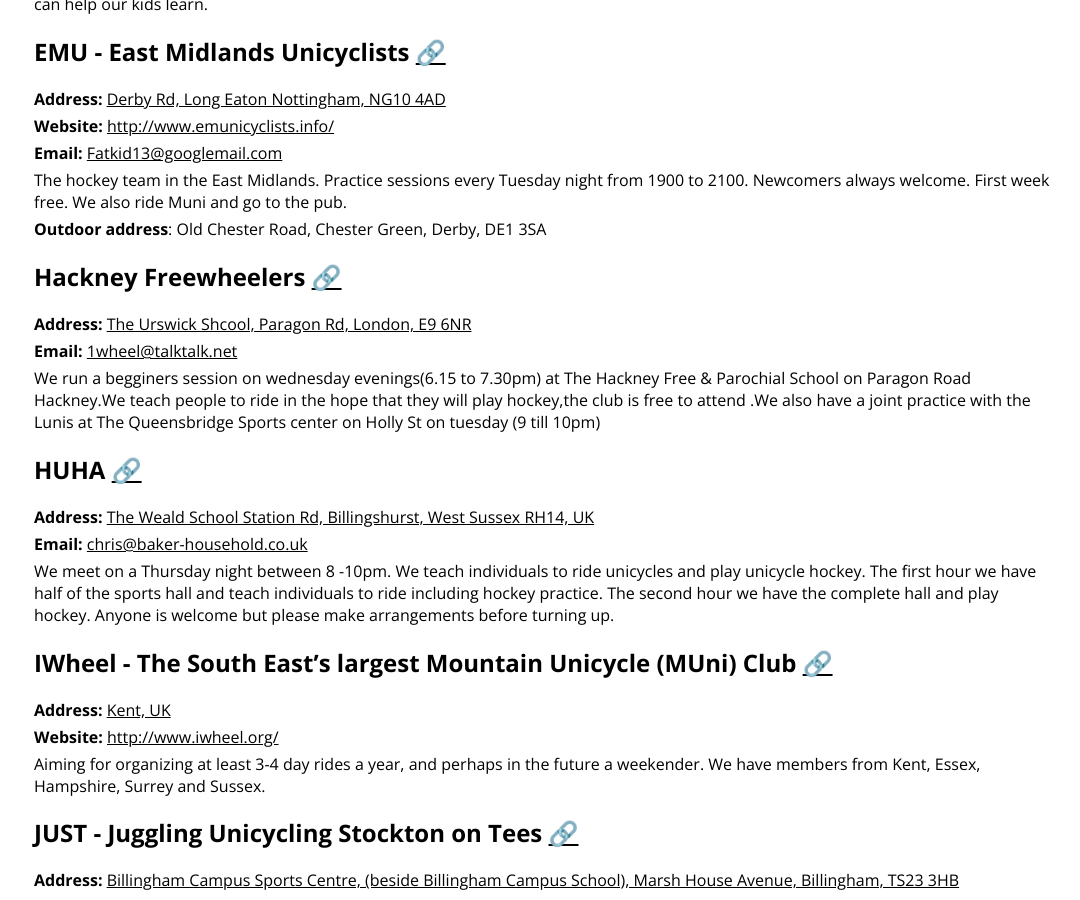
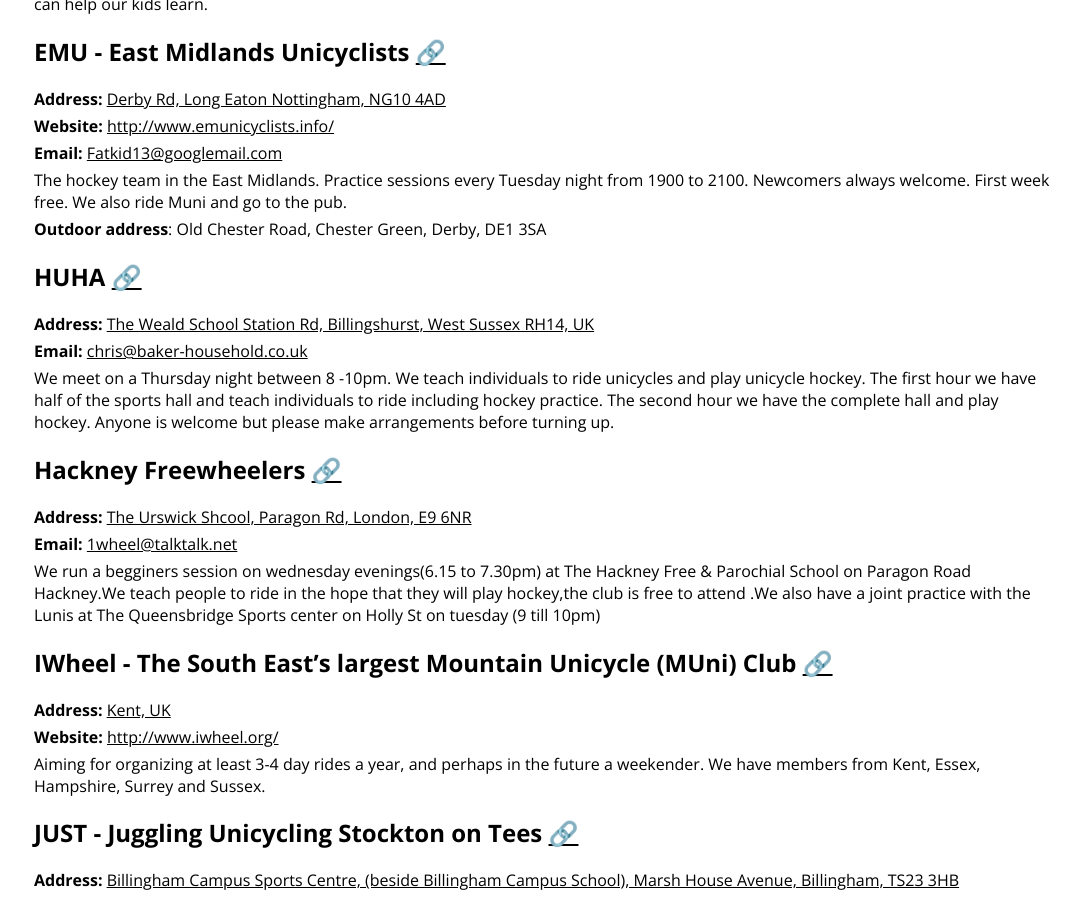
Before and after one commit to UnionOfUKUnicyclists/unionofukunicyclists.github.io, a Jekyll site: the page built from clubs/index.md, in a window 1280 px wide and 900 px high, scrolled down 1763 px. Shown: the whole window, without its empty margins (94-1174 px from the left). Built offline with Jekyll 4.4.1, drawn with Linux system fonts in a browser that asks for light colours; nearby versions of some CDN libraries; part of the change alters nothing that is shown; some of the changed text lies outside the part shown.

```diff
--- a/_includes/clubs.html
+++ b/_includes/clubs.html
@@ -6,7 +6,8 @@ the <a href="mailto:webmaster@unicycle.org.uk">webmaster</a>.
 </p>
 
 {% comment %} FIXME: Have nice google maps widget showing locations {% endcomment %}
-{% for club in site.data.clubs %}
+{% assign sorted_clubs = site.data.clubs | sort:"name" %}
+{% for club in sorted_clubs %}
 <h2>
   <a name="{{club.name | uri_escape}}">{{club.name}}</a>
   <a href="#{{club.name|uri_escape}}">&#x1f517;</a>
```
